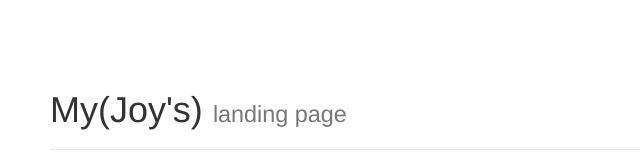
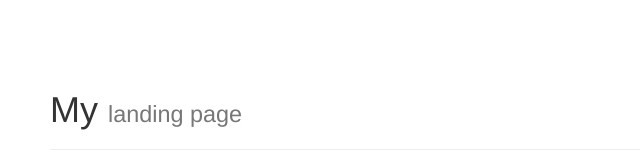
Before and after one commit to Joypaul11/gitSite, a plain HTML site: page index.html in a window 1280 px wide. Shown: the whole page, without its empty margins (0-640 px from the left). Drawn offline with nearby package versions, Linux system fonts and the light colour scheme.

Commit message:
Update index.html

```diff
--- a/index.html
+++ b/index.html
@@ -16,7 +16,7 @@
   <body>
 
    <div class="page-header">
-  <h1>My(Joy's) <small>landing page</small></h1>
+  <h1>My <small>landing page</small></h1>
 </div>
 
   </body>
```
